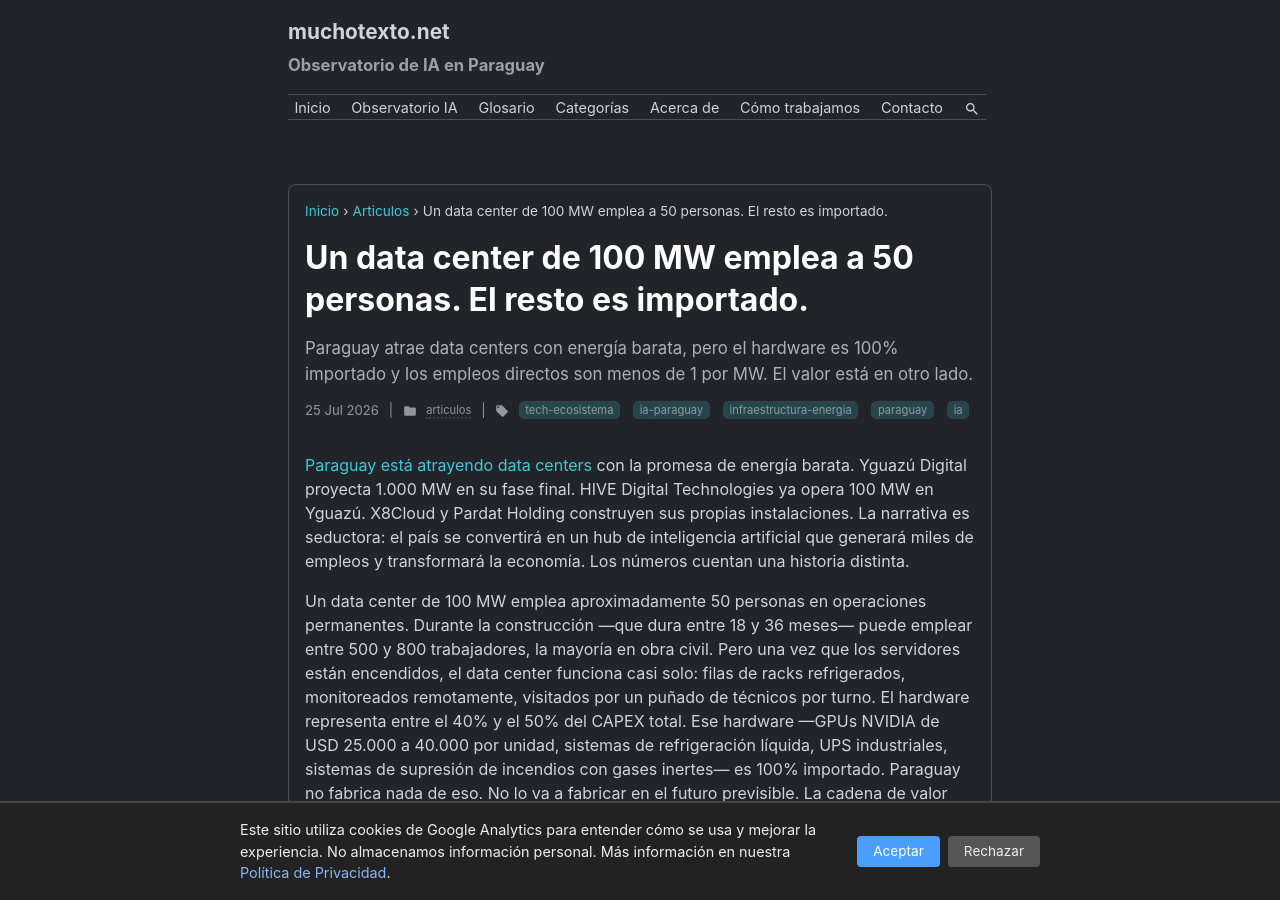
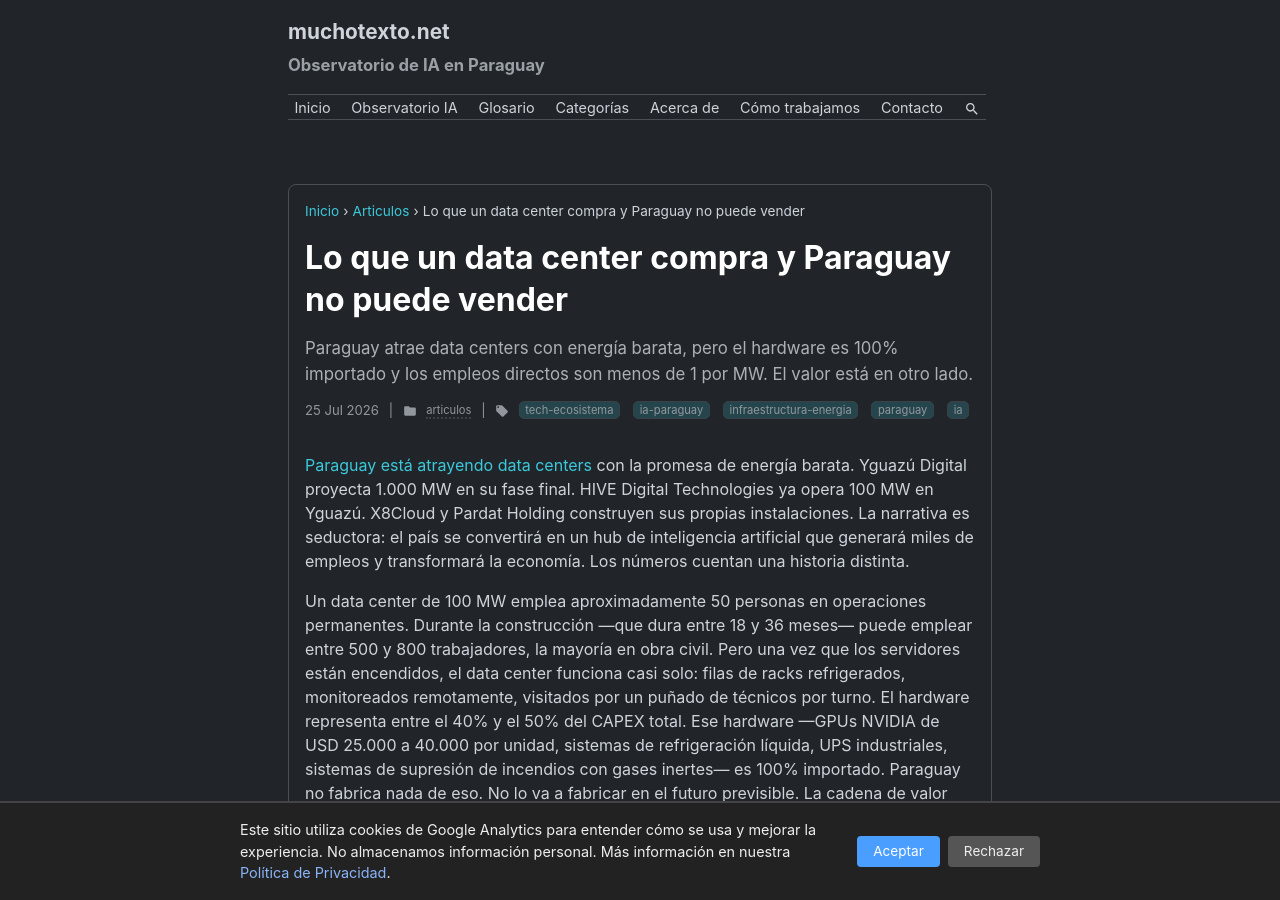
Before and after one commit to miravosqueinteresante/muchotexto.net, a Jekyll site: the page built from _posts/2026-07-25-cadena-valor-data-center.md, in a window 1280 px wide and 900 px high. Built offline with Jekyll 4.4.1, drawn with Linux system fonts in a browser that asks for light colours.

Commit message:
fix: remove period from title, milla->kilometro, update pillar page and llms.txt with new title

```diff
--- a/_posts/2026-07-25-cadena-valor-data-center.md
+++ b/_posts/2026-07-25-cadena-valor-data-center.md
@@ -1,6 +1,6 @@
 ---
 layout: post
-title: "Un data center de 100 MW emplea a 50 personas. El resto es importado."
+title: "Lo que un data center compra y Paraguay no puede vender"
 date: 2026-07-25
 last_modified_at: 2026-07-25
 categories: articulos
@@ -10,7 +10,7 @@ description: "Paraguay atrae data centers con energía barata, pero el hardware
 
 [Paraguay está atrayendo data centers](/ia-en-paraguay/) con la promesa de energía barata. Yguazú Digital proyecta 1.000 MW en su fase final. HIVE Digital Technologies ya opera 100 MW en Yguazú. X8Cloud y Pardat Holding construyen sus propias instalaciones. La narrativa es seductora: el país se convertirá en un hub de inteligencia artificial que generará miles de empleos y transformará la economía. Los números cuentan una historia distinta.
 
-Un data center de 100 MW emplea aproximadamente 50 personas en operaciones permanentes. Durante la construcción —que dura entre 18 y 36 meses— puede emplear entre 500 y 800 trabajadores, la mayoría en obra civil. Pero una vez que los servidores están encendidos, el data center funciona casi solo: filas de racks refrigerados, monitoreados remotamente, visitados por un puñado de técnicos por turno. El hardware representa entre el 40% y el 50% del CAPEX total. Ese hardware —GPUs NVIDIA de USD 25.000 a 40.000 por unidad, sistemas de refrigeración líquida, UPS industriales, sistemas de supresión de incendios con gases inertes— es 100% importado. Paraguay no fabrica nada de eso. No lo va a fabricar en el futuro previsible. La cadena de valor local se concentra en los márgenes: la obra civil, la seguridad, la fibra de última milla, los servicios profesionales.
+Un data center de 100 MW emplea aproximadamente 50 personas en operaciones permanentes. Durante la construcción —que dura entre 18 y 36 meses— puede emplear entre 500 y 800 trabajadores, la mayoría en obra civil. Pero una vez que los servidores están encendidos, el data center funciona casi solo: filas de racks refrigerados, monitoreados remotamente, visitados por un puñado de técnicos por turno. El hardware representa entre el 40% y el 50% del CAPEX total. Ese hardware —GPUs NVIDIA de USD 25.000 a 40.000 por unidad, sistemas de refrigeración líquida, UPS industriales, sistemas de supresión de incendios con gases inertes— es 100% importado. Paraguay no fabrica nada de eso. No lo va a fabricar en el futuro previsible. La cadena de valor local se concentra en los márgenes: la obra civil, la seguridad, la fibra de último kilómetro, los servicios profesionales.
 
 ## Lo que un data center compra (y Paraguay no vende)
 
--- a/ia-en-paraguay.markdown
+++ b/ia-en-paraguay.markdown
@@ -85,7 +85,7 @@ Blockchain en el agro, fintech, startups y la cadena de valor invisible que rode
 - **[Paraguay tiene los datos judiciales que la IA necesita]({% post_url 2026-07-21-ia-justicia-paraguay %})** - El país digitalizó sus 18 jurisdicciones pero ningún tribunal usa IA. Qué puede aprender de COMPAS, Prometea y VICTOR.
 - **[El comercio electrónico paraguayo crece al 40% anual. ¿Y la logística?]({% post_url 2026-07-24-ecommerce-logistica-paraguay %})** - El e-commerce mueve USD 700-2.180M y crece 40% anual, pero sin direcciones estandarizadas la última milla sigue a ciegas.
 
-- **[Un data center de 100 MW emplea a 50 personas. El resto es importado.]({% post_url 2026-07-25-cadena-valor-data-center %})** - La cadena de valor revela que el hardware es 100% importado y los empleos directos son menos de 1 por MW.
+- **[Lo que un data center compra y Paraguay no puede vender]({% post_url 2026-07-25-cadena-valor-data-center %})** - La cadena de valor revela que el hardware es 100% importado y los empleos directos son menos de 1 por MW.
 
 **Próximamente:**
 - Adopción de IA en el sector público
--- a/llms.txt
+++ b/llms.txt
@@ -54,7 +54,7 @@ sameAs: [@cesanz](https://x.com/cesanz), [LinkedIn](https://www.linkedin.com/in/
 - [Paraguay no usa IA para hacer periodismo pero la desinformación sí](https://muchotexto.net/articulos/2026/07/16/ia-periodismo-paraguay/)
 - [Paraguay tiene los datos judiciales que la IA necesita](https://muchotexto.net/articulos/2026/07/21/ia-justicia-paraguay/)
 - [El comercio electrónico paraguayo crece al 40% anual pero la logística sigue a ciegas](https://muchotexto.net/articulos/2026/07/24/ecommerce-logistica-paraguay/)
-- [Un data center de 100 MW emplea a 50 personas](https://muchotexto.net/articulos/2026/07/25-cadena-valor-data-center/)
+- [Lo que un data center compra y Paraguay no puede vender](https://muchotexto.net/articulos/2026/07/25-cadena-valor-data-center/)
 
 ### Pilar 5: Cultura, filosofía y futuro
 - [La IA cuesta más que los humanos que reemplazó: los números](https://muchotexto.net/articulos/2026/05/27/ia-cuesta-mas-que-humanos-burbuja/)
```
